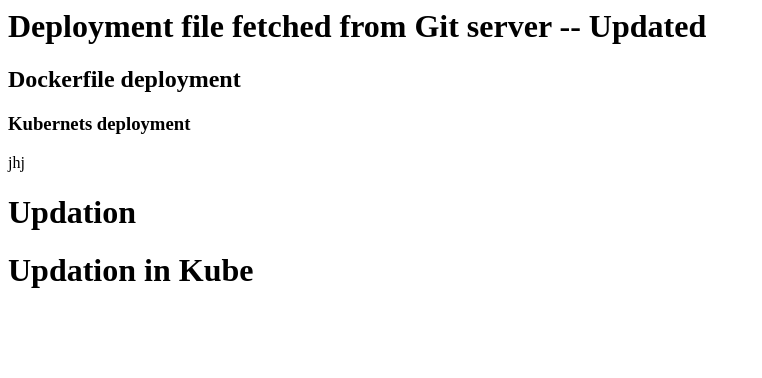
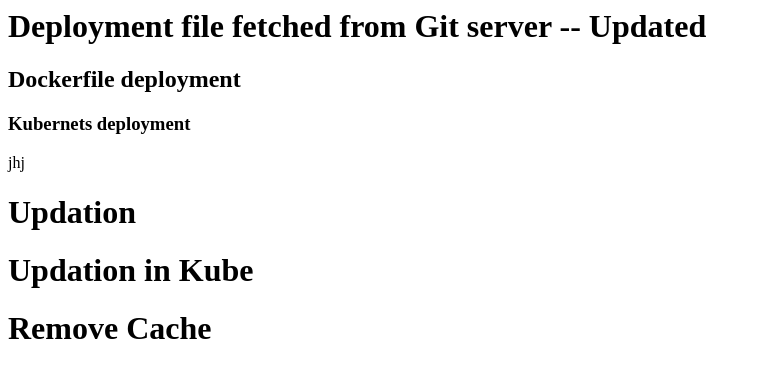
Before and after one commit to ammad-khalid/jenkin-projects, a plain HTML site: page index.html in a window 1280 px wide. Shown: the whole page, without its empty margins (0-762 px from the left). Drawn offline with Linux system fonts and the light colour scheme.

Commit message:
Update index.html

```diff
--- a/index.html
+++ b/index.html
@@ -4,3 +4,4 @@
 jhj
 <h1> Updation</h1>
 <h1> Updation in Kube</h1>
+<h1> Remove Cache </h1>
```
